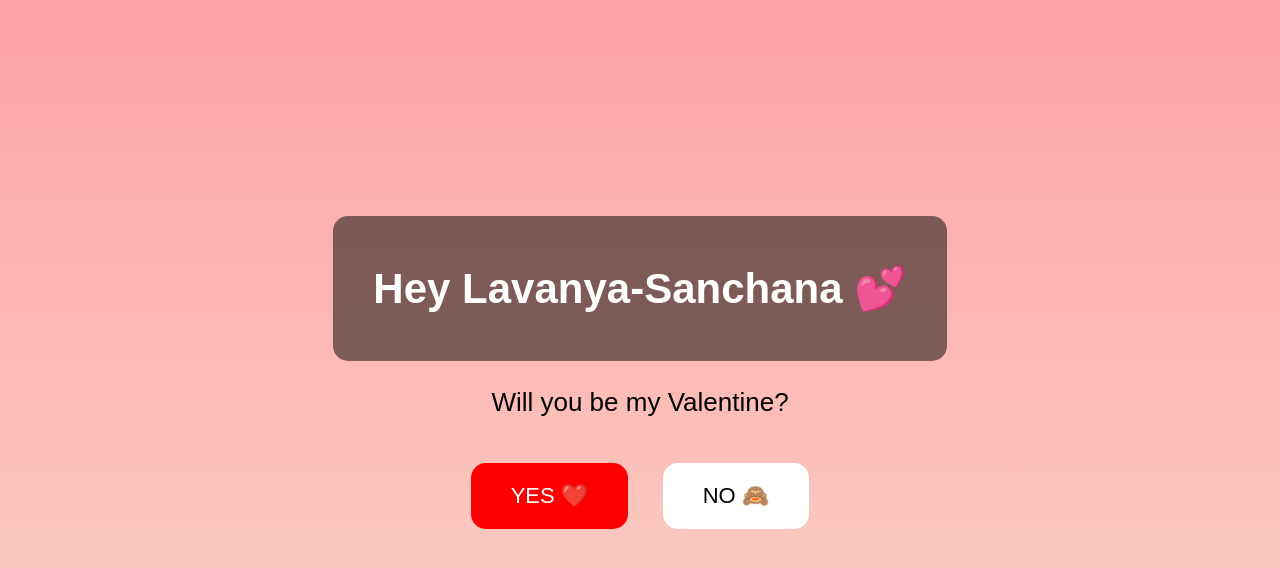
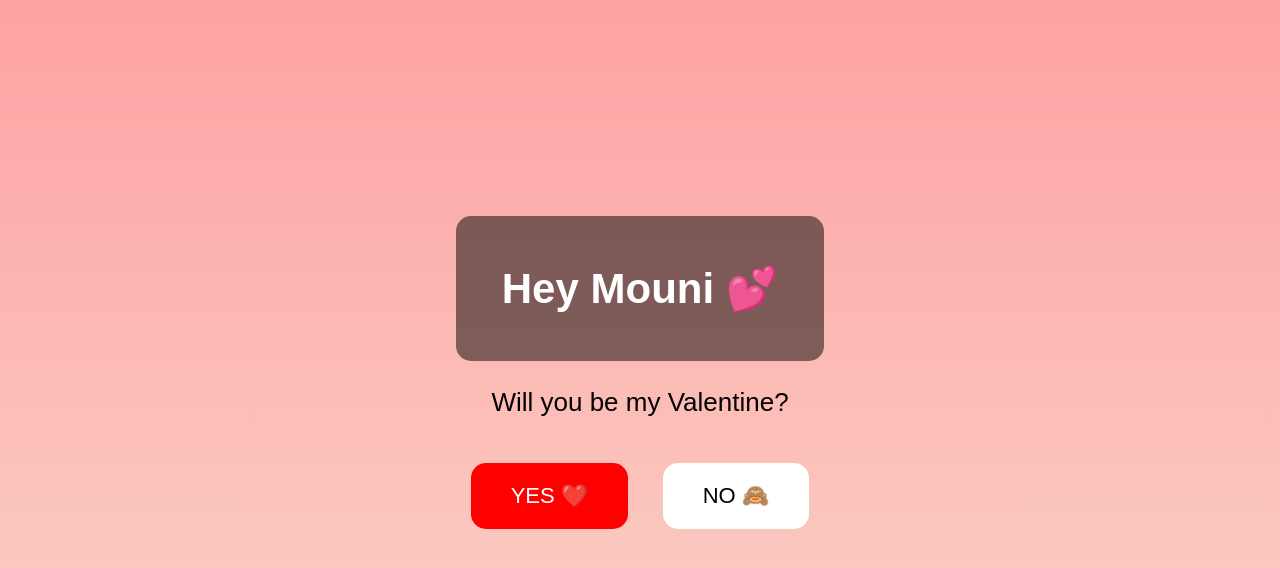
Before and after one commit to Shankar9952/for-lavanya-sanchana, a plain HTML site: page index.html in a window 1280 px wide. Shown: the part 120-688 px from the top of the page. Drawn offline with Linux system fonts and the light colour scheme.

Commit message:
Update message in index.html for Valentine's theme-Mouni

```diff
--- a/index.html
+++ b/index.html
@@ -10,7 +10,7 @@
 <div class="container">
 
 <div id="message-box">
-  <h1>Hey Lavanya-Sanchana 💕</h1>
+  <h1>Hey Mouni 💕</h1>
 </div>
 
 <p id="question">Will you be my Valentine?</p>
```
